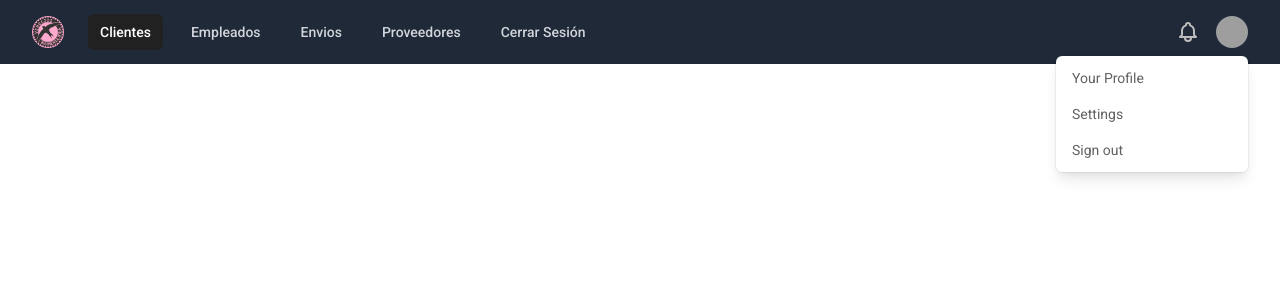
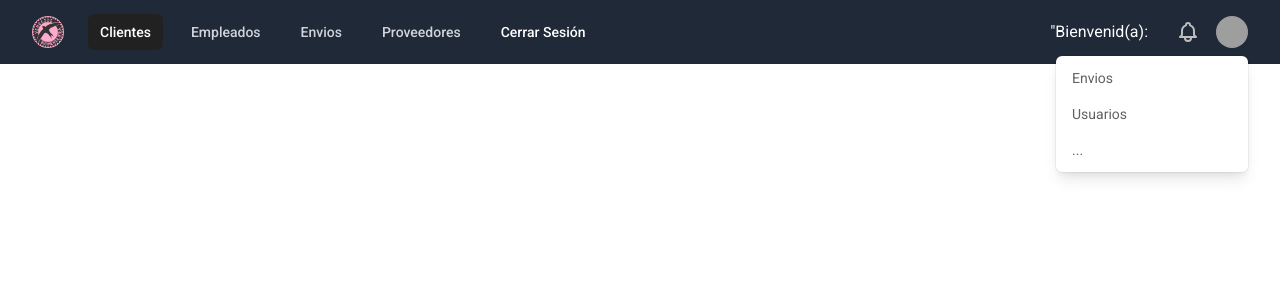
Before and after one commit to NeoCodeUTJ/vencejos_web, a React (Create React App) app: page /Admon in a window 1280 px wide. Both pictures are taken after a click on the button "Open user menu". Shown: the top 300 px of the page. Built offline with nearby package versions, Linux system fonts and the light colour scheme; grey boxes are pictures that could not be loaded.

Commit message:
modified:src/components/admon/Navbar_admon.js,modified:src/services/auth.services.js

```diff
--- a/src/components/admon/Navbar_admon.js
+++ b/src/components/admon/Navbar_admon.js
@@ -3,13 +3,22 @@ import { Fragment } from 'react'
 import { Disclosure, Menu, Transition } from '@headlessui/react'
 import { BellIcon, MenuIcon, XIcon } from '@heroicons/react/outline'
 import logovencejos from '../../assets/img/Logo.jpeg'
+import { Redirect } from 'react-router'
+// import {logout} from 'services/auth.services'
 
+const logout =() =>{
+  localStorage.removeItem('token');
+  localStorage.removeItem('name');
+  window.location.href='/';
+}
+
+const fullname = localStorage.getItem('name')?.replace('"','');
+console.log(fullname);
 const navigation = [
-  { name: 'Clientes', href: '#', current: true },
+  { name: 'Clientes', href: '#', current: true},
   { name: 'Empleados', href: '#', current: false },
   { name: 'Envios', href: '#', current: false },
-  { name: 'Proveedores', href: '#', current: false },
-  { name: 'Cerrar Sesión', href: '#', current: false },
+  { name: 'Proveedores', href: '#', current: false }
 ]
 
 function classNames(...classes) {
@@ -38,13 +47,13 @@ export default function Example() {
                 <div className="flex-shrink-0 flex items-center">
                   <img
                     className="block lg:hidden h-8 w-auto"
-                    src="../assets/img/Logo.jpeg"
-                    alt="Vencejos"
+                    src={logovencejos}
+                    alt="Vencejos-mensajeria-logo"
                   />
                   <img
                     className="hidden lg:block h-8 w-auto"
                     src={logovencejos}
-                    alt="Workflow"
+                    alt="vencejos-mensajeria-logo"
                   />
                 </div>
                 <div className="hidden sm:block sm:ml-6">
@@ -62,9 +71,15 @@ export default function Example() {
                         {item.name}
                       </a>
                     ))}
+                    <button href="/" class='text-white text-gray-300 hover:bg-gray-700 hover:text-white
+                          px-3 py-2 rounded-md text-sm font-medium' onClick={logout}
+                        >Cerrar Sesión</button>
                   </div>
+
                 </div>
+
               </div>
+              <p class="text-white md:flex">"Bienvenid(a): {fullname}</p>
               <div className="absolute inset-y-0 right-0 flex items-center pr-2 sm:static sm:inset-auto sm:ml-6 sm:pr-0">
                 <button
                   type="button"
@@ -102,7 +117,7 @@ export default function Example() {
                             href="#"
                             className={classNames(active ? 'bg-gray-100' : '', 'block px-4 py-2 text-sm text-gray-700')}
                           >
-                            Your Profile
+                            Envios
                           </a>
                         )}
                       </Menu.Item>
@@ -112,7 +127,7 @@ export default function Example() {
                             href="#"
                             className={classNames(active ? 'bg-gray-100' : '', 'block px-4 py-2 text-sm text-gray-700')}
                           >
-                            Settings
+                            Usuarios
                           </a>
                         )}
                       </Menu.Item>
@@ -122,7 +137,7 @@ export default function Example() {
                             href="#"
                             className={classNames(active ? 'bg-gray-100' : '', 'block px-4 py-2 text-sm text-gray-700')}
                           >
-                            Sign out
+                            ...
                           </a>
                         )}
                       </Menu.Item>
--- a/src/services/auth.services.js
+++ b/src/services/auth.services.js
@@ -1,7 +1,7 @@
 import axios from 'axios';
 const api_url = 'http://localhost:8080/api/auth/login';
 
-const login = (email, password)=>{
+export const login = (email, password)=>{
     return axios
     .post(api_url,{
         email,
@@ -25,10 +25,10 @@ const login = (email, password)=>{
 };
 
 
-const logout =() =>{
+export const logout =() =>{
     localStorage.removeItem('token');
 }
-const getCurrentUser = () => {
+export const getCurrentUser = () => {
     return JSON.parse(localStorage.getItem("token"));
   };
 
```
